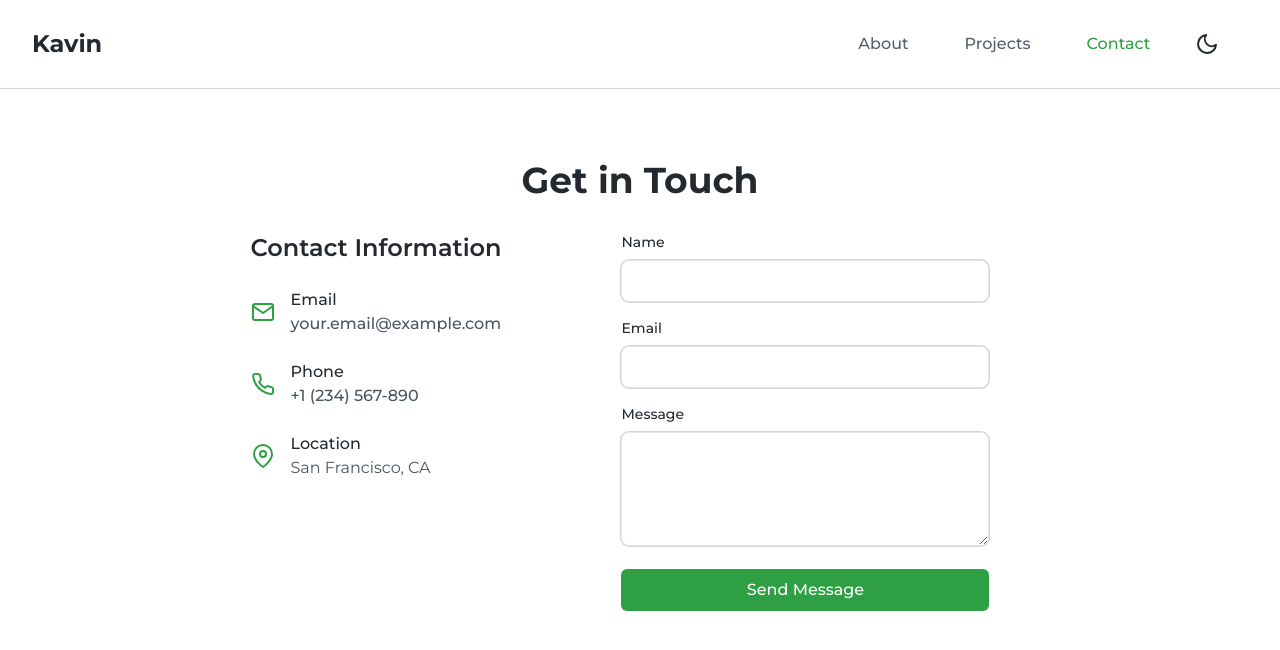
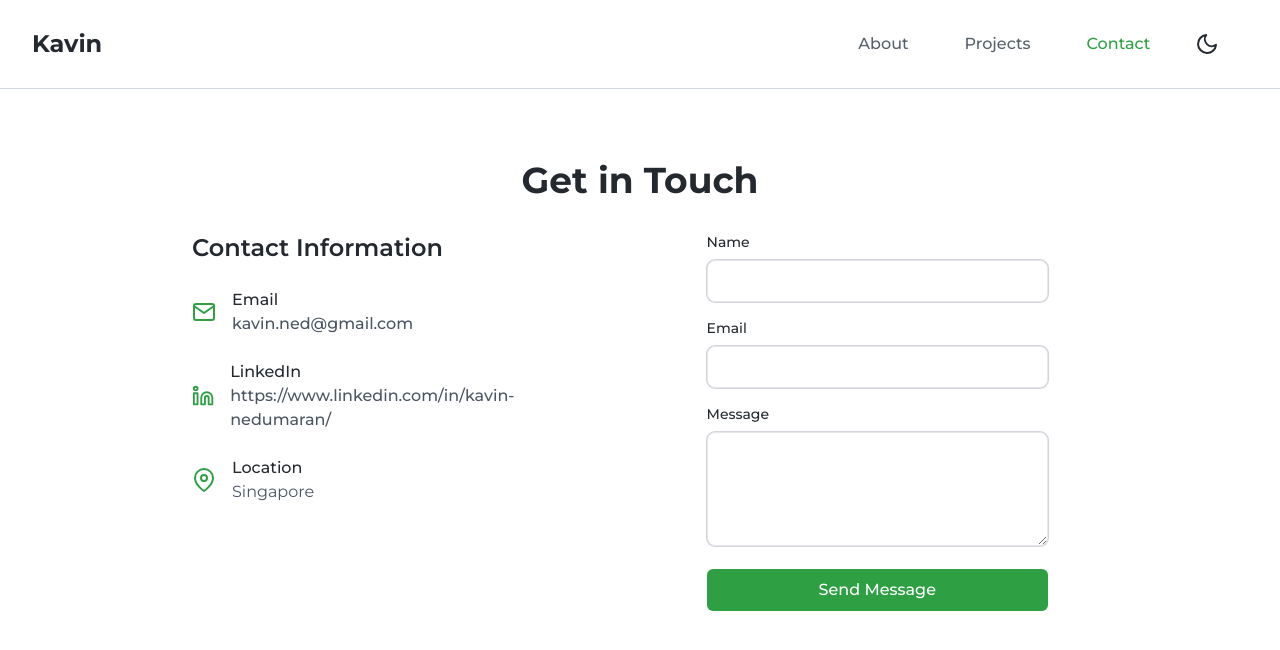
Before and after one commit to kavinned/portfolio, a React (Vite) app: page /contact in a window 1280 px wide. Shown: the top 650 px of the page. Built offline with nearby package versions, Linux system fonts and the light colour scheme.

Commit message:
feat: update contact page

```diff
--- a/src/App.jsx
+++ b/src/App.jsx
@@ -14,7 +14,7 @@ export default function App() {
 				<Routes>
 					<Route path="/" element={<Home name={name} />} />
 					<Route path="/projects" element={<Projects />} />
-					<Route path="/about" element={<About />} />
+					<Route path="/about" element={<About name={name} />} />
 					<Route path="/contact" element={<Contact />} />
 				</Routes>
 			</Layout>
--- a/src/pages/Contact.jsx
+++ b/src/pages/Contact.jsx
@@ -1,30 +1,30 @@
 import { motion } from "framer-motion";
-import { FiMail, FiPhone, FiMapPin } from "react-icons/fi";
+import { FiMail, FiMapPin, FiLinkedin } from "react-icons/fi";
 
 const contactInfo = [
 	{
 		icon: FiMail,
 		label: "Email",
-		value: "your.email@example.com",
-		href: "mailto:your.email@example.com",
+		value: "kavin.ned@gmail.com",
+		href: "mailto:kavin.ned@gmail.com",
 	},
 	{
-		icon: FiPhone,
-		label: "Phone",
-		value: "+1 (234) 567-890",
-		href: "tel:+1234567890",
+		icon: FiLinkedin,
+		label: "LinkedIn",
+		value: "https://www.linkedin.com/in/kavin-nedumaran/",
+		href: "https://www.linkedin.com/in/kavin-nedumaran/",
 	},
+
 	{
 		icon: FiMapPin,
 		label: "Location",
-		value: "San Francisco, CA",
+		value: "Singapore",
 	},
 ];
 
 export default function Contact() {
 	const handleSubmit = (e) => {
 		e.preventDefault();
-		// Add your form submission logic here
 	};
 
 	return (
```
